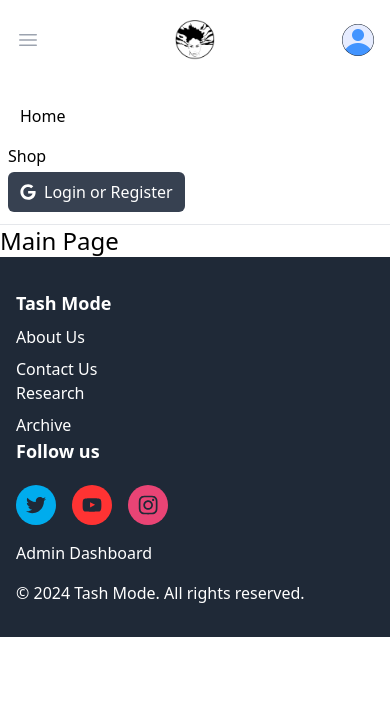
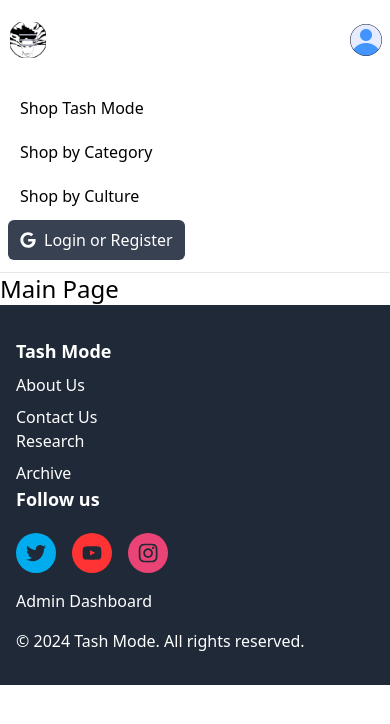
Before and after one commit to dataMichelle/tash-mode-next, a Next.js app: page / in a window 390 px wide. Both pictures are taken after a click on the button "Open Main Menu". Shown: the top 724 px of the page. Built offline with nearby package versions, Linux system fonts and the light colour scheme.

Commit message:
fixed navbar link spacing

```diff
--- a/components/Navbar.jsx
+++ b/components/Navbar.jsx
@@ -14,17 +14,15 @@ const Navbar = () => {
     <nav className="border-b">
       <div className="mx-auto max-w-7xl px-2 sm:px-6 lg:px-8 xl:px-2">
         <div className="relative flex h-20 items-center justify-between">
+          {/* Mobile menu button */}
           <div className="absolute inset-y-0 left-0 flex items-center md:hidden">
-            {/* Mobile menu button */}
             <button
               type="button"
-              id="mobile-dropdown-button"
               className="relative inline-flex items-center justify-center p-2 rounded-md text-gray-400 hover:bg-gray-700 hover:text-white focus:outline-none focus:ring-2 focus:ring-inset focus:ring-white"
               aria-controls="mobile-menu"
-              aria-expanded="false"
+              aria-expanded={isMobileMenuOpen ? "true" : "false"}
               onClick={() => setIsMobileMenuOpen((prev) => !prev)}
             >
-              <span className="absolute -inset-0.5"></span>
               <span className="sr-only">Open Main Menu</span>
               <svg
                 className="block h-6 w-6"
@@ -42,17 +40,19 @@ const Navbar = () => {
               </svg>
             </button>
           </div>
-          <div className="flex flex-1 items-center justify-center md:items-stretch md:justify-start">
+
           {/* Logo */}
+          <div className="flex items-center">
             <Link className="flex flex-shrink-0 items-center" href="/">
               <Image className="h-10 w-auto" src={logo} alt="Tash Mode Logo" />
               <span className="hidden md:block text-black text-2xl font-bold ml-2">
                 Tash Mode
               </span>
             </Link>
-            {/* Desktop Menu hidden below md screens */}
-            <div className="hidden md:ml-6 md:block">
-              <div className="flex space-x-2">
+          </div>
+
+          {/* Centered Menu Links */}
+          <div className="hidden md:flex md:flex-1 justify-center space-x-4">
             <Link
               href="/products"
               className="hover:bg-gray-900 hover:text-white rounded-md px-3 py-2"
@@ -72,31 +72,23 @@ const Navbar = () => {
               Shop by Culture
             </Link>
           </div>
-            </div>
-          </div>
-          {/* Right side menu logged out */}
-          <div className="hidden md:block md:ml-6">
-            <div className="flex items-center">
-              <button className="flex items-center text-white bg-gray-700 hover:bg-gray-900 hover:text-white rounded-md px-3 py-2 my-3">
+
+          {/* Right side menu */}
+          <div className="flex items-center space-x-4">
+            <button className="hidden md:flex items-center text-white bg-gray-700 hover:bg-gray-900 rounded-md px-3 py-2">
               <FaGoogle className="mr-2" />
               <span>Login or Register</span>
             </button>
-            </div>
-          </div>
-          {/* Right side menu Logged In */}
-          <div className="absolute inset-y-0 right-0 flex items-center pr-2 md:static md:inset-auto md:ml-6 md:pr-0">
+
             {/* Profile dropdown button */}
-            <div className="relative ml-3">
-              <div>
+            <div className="relative">
               <button
                 type="button"
                 className="relative flex rounded-full bg-gray-800 text-sm focus:outline-none focus:ring-2 focus:ring-white focus:ring-offset-2 focus:ring-offset-gray-800"
-                  id="user-menu-button"
-                  aria-expanded="false"
+                aria-expanded={isProfileMenuOpen ? "true" : "false"}
                 aria-haspopup="true"
                 onClick={() => setIsProfileMenuOpen((prev) => !prev)}
               >
-                  <span className="absolute -inset-1.5"></span>
                 <span className="sr-only">Open user menu</span>
                 <Image
                   className="h-8 w-8 rounded-full"
@@ -106,31 +98,22 @@ const Navbar = () => {
                   height={40}
                 />
               </button>
-              </div>
-              {/*  Profile Dropdown  */}
               {isProfileMenuOpen && (
                 <div
-                  id="user-menu"
-                  className="absolute right-0 w-48 mt-2 origin-top-right bg-white rounded-md shadow-lg ring-1 ring-black ring-opacity-5 focus:outline-none"
+                  className="absolute right-0 w-48 mt-2 origin-top-right bg-white rounded-md shadow-lg ring-1 ring-black ring-opacity-5"
                   role="menu"
                   aria-orientation="vertical"
-                  aria-labelledby="user-menu-button"
-                  tabIndex="-1"
                 >
                   <Link
                     href="/profile"
                     className="block px-4 py-2 text-sm text-gray-700"
                     role="menuitem"
-                    tabIndex="-1"
-                    id="user-menu-item-0"
                   >
                     Your Profile
                   </Link>
                   <button
                     className="block px-4 py-2 text-sm text-gray-700"
                     role="menuitem"
-                    tabIndex="-1"
-                    id="user-menu-item-1"
                   >
                     Sign Out
                   </button>
@@ -140,21 +123,30 @@ const Navbar = () => {
           </div>
         </div>
       </div>
+
       {/* Mobile menu, show/hide based on menu state */}
       {isMobileMenuOpen && (
-        <div id="mobile-menu">
+        <div id="mobile-menu" className="md:hidden">
           <div className="space-y-1 px-2 pb-3 pt-2">
             <Link
-              href="/"
-              className="block hover:text-white rounded-md px-3 my-4 hover:bg-gray-700"
+              href="/products"
+              className="block hover:text-white rounded-md px-3 py-2 hover:bg-gray-700"
             >
-              Home
+              Shop Tash Mode
             </Link>
-            <Link href="/products" className="block">
-              Shop
+            <Link
+              href="/products"
+              className="block hover:text-white rounded-md px-3 py-2 hover:bg-gray-700"
+            >
+              Shop by Category
             </Link>
-
-            <button className="flex items-center text-white bg-gray-700 hover:bg-gray-900 hover:text-white rounded-md px-3 py-2 my-3">
+            <Link
+              href="/products"
+              className="block hover:text-white rounded-md px-3 py-2 hover:bg-gray-700"
+            >
+              Shop by Culture
+            </Link>
+            <button className="flex items-center text-white bg-gray-700 hover:bg-gray-900 rounded-md px-3 py-2">
               <FaGoogle className="mr-2" />
               <span>Login or Register</span>
             </button>
```
Lines whose indentation alone changed are shown as unchanged.
